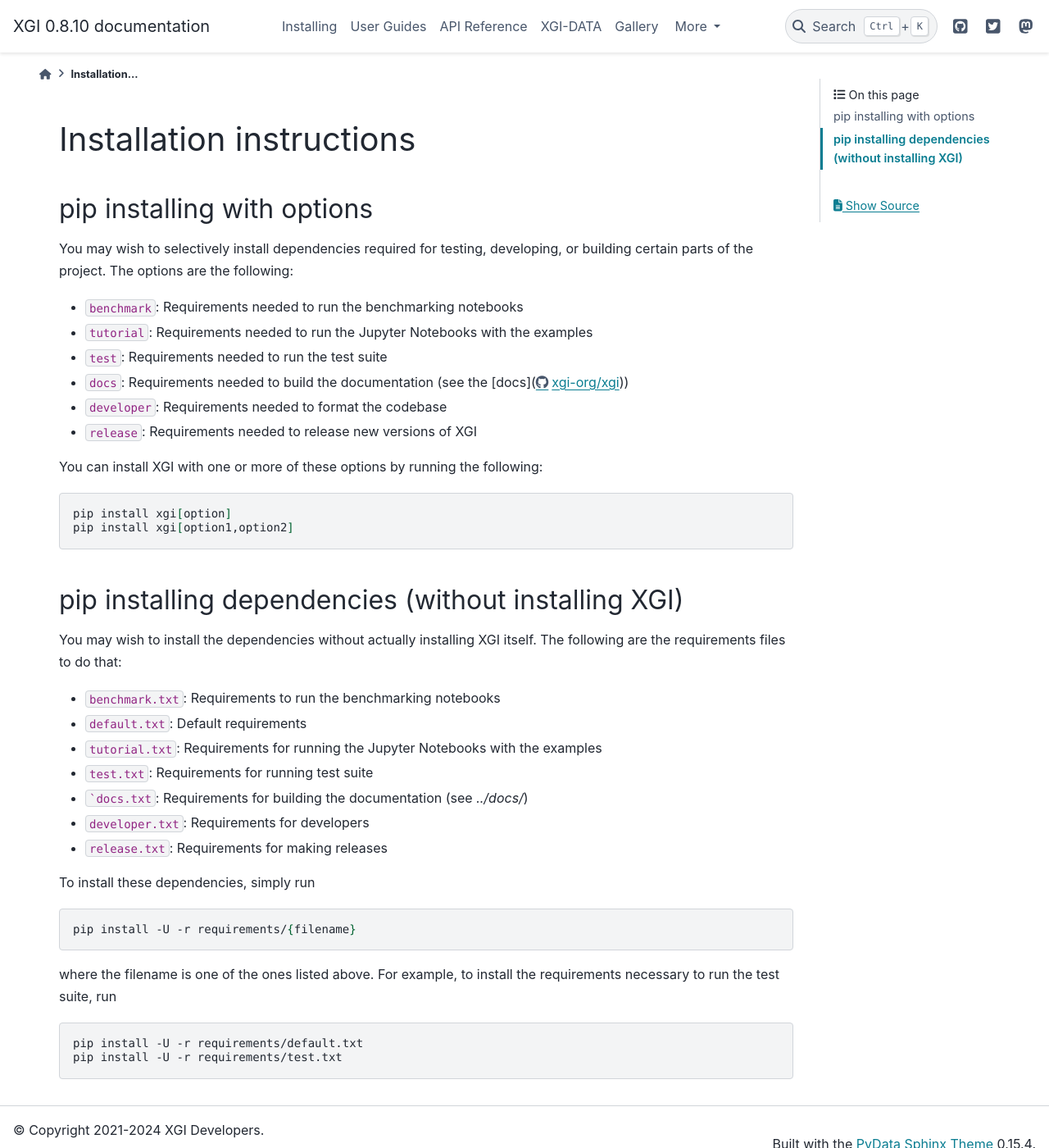
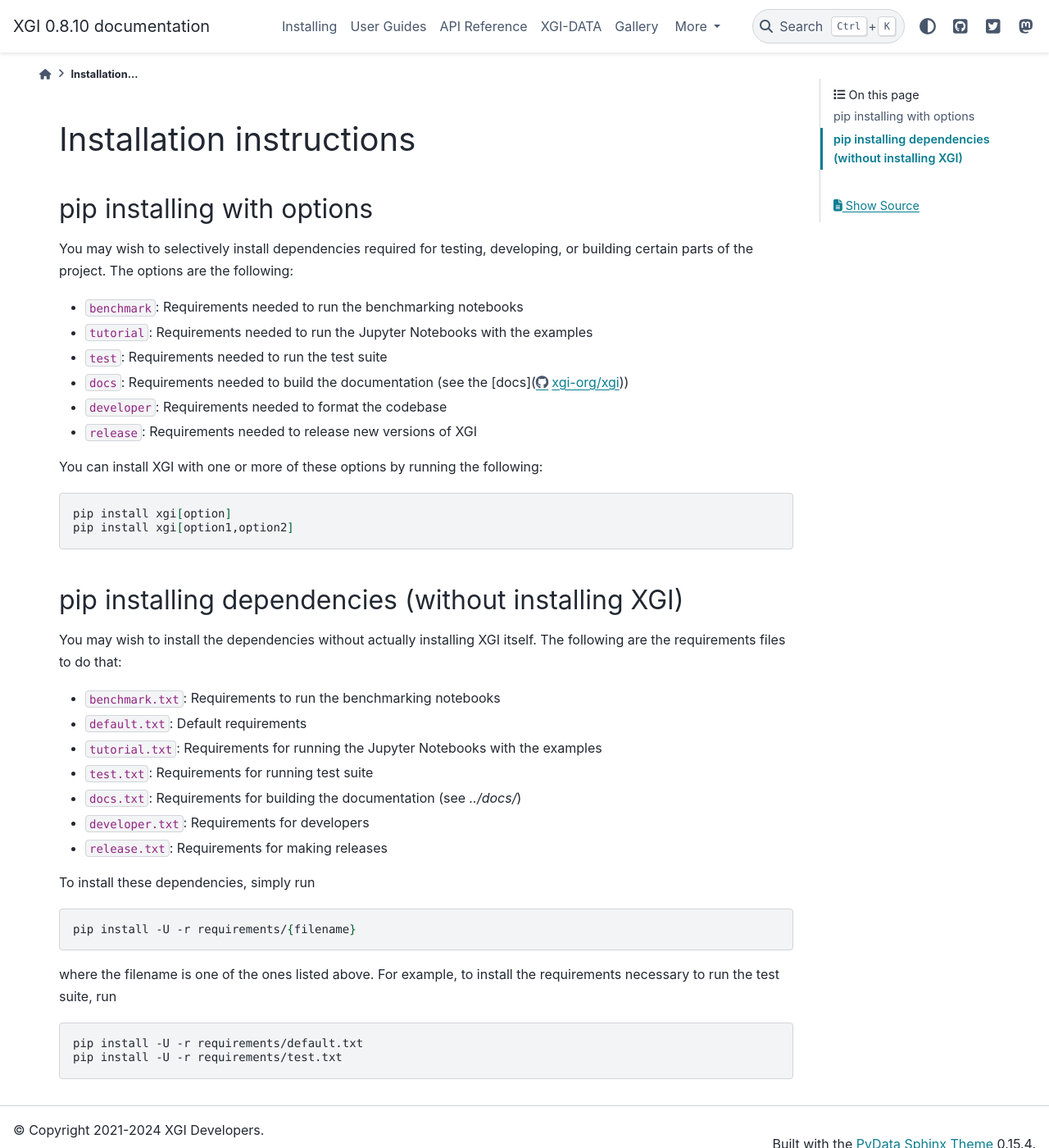
Before and after one commit to xgi-org/xgi, a Sphinx documentation site: the page built from docs/source/installing_more.rst, in a window 1280 px wide and 1400 px high. Shown: the whole window at 82% size. Built offline with Sphinx 7.4.7 and the PyData theme 0.15.4, drawn with Linux system fonts in a browser that asks for light colours; pages that are not in the unit, such as notebooks, are missing from menus.

Commit message:
Improve website styling

````diff
--- a/docs/source/_static/custom.css
+++ b/docs/source/_static/custom.css
@@ -20,10 +20,6 @@
     display: block;
 }
 
-table tr:nth-child(even){background-color: #f2f2f2;}
-
-table tr:hover {background-color: #ddd;}
-
 th {
     padding-top: 12px;
     padding-bottom: 12px;
@@ -31,3 +27,30 @@
     background-color: #04AA6D;
     color: white;
 }
+
+html[data-theme="light"] {
+    /* whatever you want to change */
+    background: white;
+}
+
+/* anything related to the dark theme */
+html[data-theme="dark"] {
+    /* whatever you want to change */
+    background: black;
+}
+
+html[data-theme="dark"] table.data tbody tr:nth-child(odd) {
+    background-color: #2e2e2e; /* Darker gray */
+}
+
+html[data-theme="dark"] table.data tbody tr:nth-child(even) {
+    background-color: #3e3e3e; /* Lighter gray */
+}
+
+html[data-theme="light"] table.data tbody tr:nth-child(odd) {
+    background-color: #eeeeee; /* Darker gray */
+}
+
+html[data-theme="light"] table.data tbody tr:nth-child(even) {
+    background-color: #f2f2f2; /* Lighter gray */
+}
--- a/docs/source/_static/table.js
+++ b/docs/source/_static/table.js
@@ -16,6 +16,7 @@
 function create_table(json_data) {
     const section = document.getElementById("network-statistics")
     const table = document.createElement('table');
+    table.setAttribute( "class", "data" );
     const table_header = document.createElement('thead')
     const table_body = document.createElement('tbody')
 
--- a/docs/source/conf.py
+++ b/docs/source/conf.py
@@ -160,9 +160,11 @@
 
 # Theme options are theme-specific and customize the look and feel of a theme
 # further.  For a list of options available for each theme, see the
+
 # documentation.
 html_theme_options = {
     "navbar_end": [
+        "theme-switcher",
         "navbar-icon-links",
     ],  # Place the social links at the end of the navbar
     "icon_links": [
--- a/docs/source/installing_more.rst
+++ b/docs/source/installing_more.rst
@@ -33,7 +33,7 @@
 - ``default.txt``: Default requirements
 - ``tutorial.txt``: Requirements for running the Jupyter Notebooks with the examples
 - ``test.txt``: Requirements for running test suite
-- ```docs.txt``: Requirements for building the documentation (see `../docs/`)
+- ``docs.txt``: Requirements for building the documentation (see `../docs/`)
 - ``developer.txt``: Requirements for developers
 - ``release.txt``: Requirements for making releases
 
````
Also changed, not shown: 1 other file.
